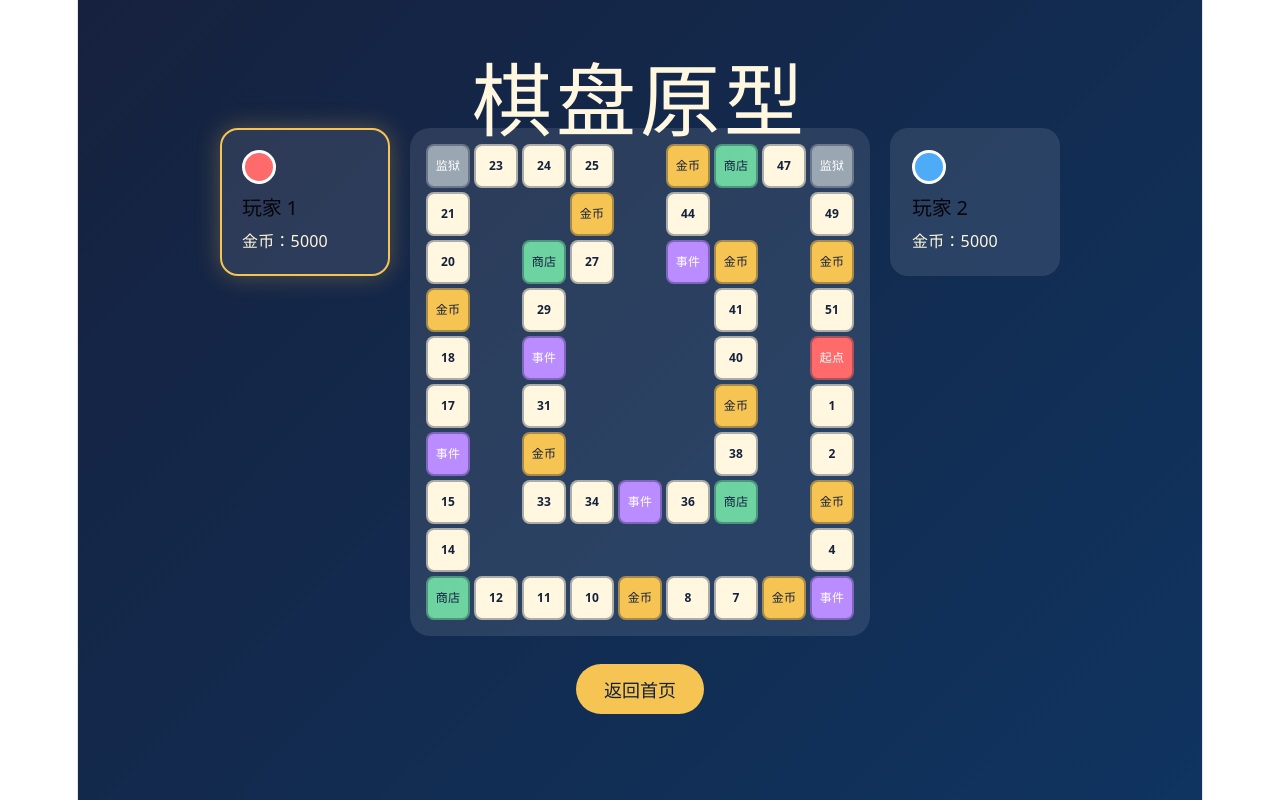
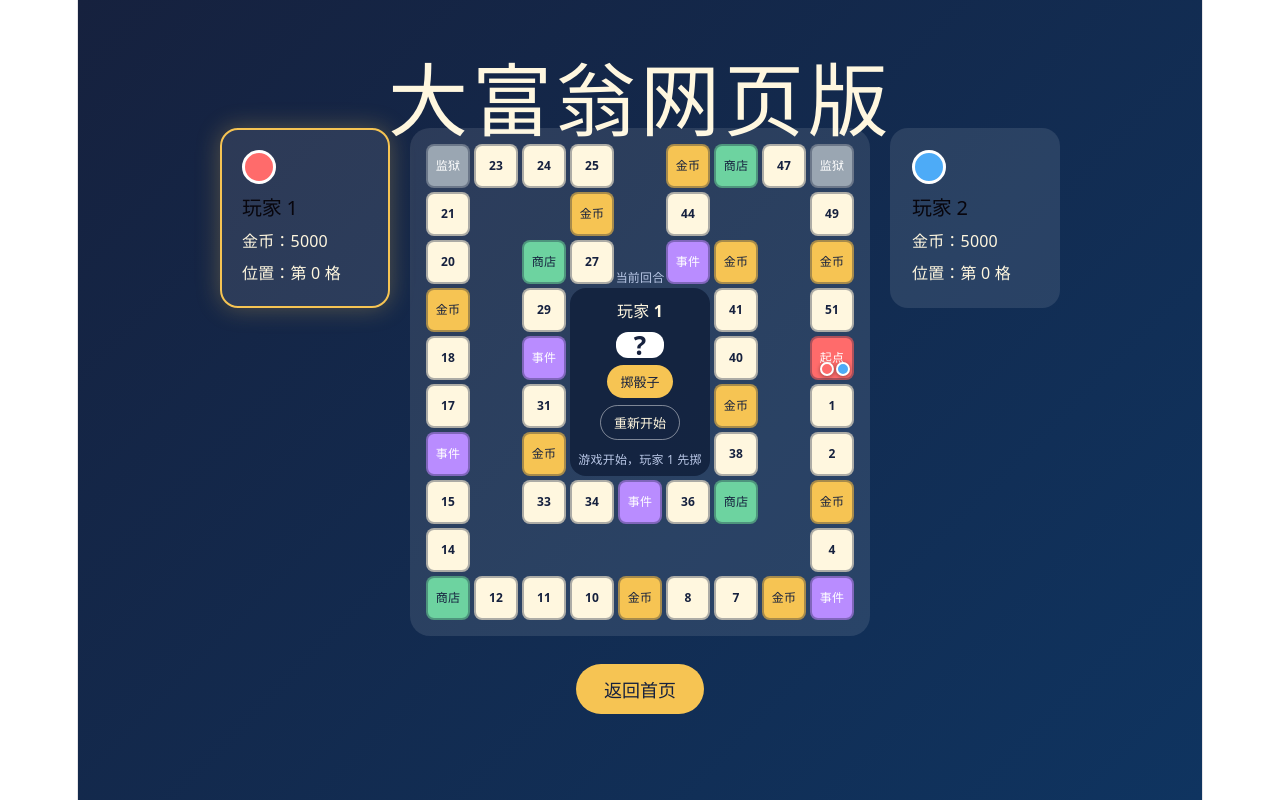
Before and after one commit to steeeeeeveee/monopoly-web-remake, a React (Vite) app in the folder web-remake/: page / in a window 1280 px wide. Both pictures are taken after a click on the button "开始游戏". Built offline with nearby package versions, Linux system fonts and the light colour scheme.

Commit message:
feat: add dice turns and piece movement

```diff
--- a/web-remake/src/App.css
+++ b/web-remake/src/App.css
@@ -132,3 +132,82 @@ button:focus-visible {
   color: #fff7df;
   font-size: 16px;
 }
+
+.tile {
+  position: relative;
+}
+
+.pieces {
+  position: absolute;
+  right: 2px;
+  bottom: 2px;
+  display: flex;
+  gap: 2px;
+}
+
+.piece {
+  width: 10px;
+  height: 10px;
+  border: 2px solid white;
+  border-radius: 50%;
+  box-shadow: 0 1px 4px rgb(0 0 0 / 40%);
+}
+
+.game-controls {
+  grid-column: 4 / 7;
+  grid-row: 4 / 8;
+  display: flex;
+  flex-direction: column;
+  align-items: center;
+  justify-content: center;
+  gap: 7px;
+  padding: 8px;
+  border-radius: 16px;
+  background: rgb(13 27 54 / 75%);
+  color: #fff7df;
+  text-align: center;
+}
+
+.game-controls p {
+  margin: 0;
+  color: #b9c7e6;
+  font-size: 12px;
+}
+
+.game-controls strong {
+  font-size: 16px;
+}
+
+.dice {
+  display: grid;
+  place-items: center;
+  width: 48px;
+  height: 48px;
+  border-radius: 12px;
+  background: white;
+  color: #16213e;
+  font-size: 26px;
+  font-weight: 800;
+}
+
+.game-controls button {
+  margin: 0;
+  padding: 7px 13px;
+  font-size: 13px;
+}
+
+.game-controls button:disabled {
+  cursor: not-allowed;
+  opacity: 0.55;
+  transform: none;
+}
+
+.secondary-button {
+  border: 1px solid rgb(255 255 255 / 45%);
+  background: transparent;
+  color: #fff7df;
+}
+
+.player-panel p + p {
+  margin-top: 6px;
+}
--- a/web-remake/src/App.tsx
+++ b/web-remake/src/App.tsx
@@ -1,22 +1,79 @@
-import { useState } from 'react'
+import { useEffect, useReducer, useState } from 'react'
 import { PlayerPanel } from './components/PlayerPanel'
 import { boardTiles } from './game/board'
+import {
+  createInitialGameState,
+  gameReducer,
+} from './game/gameReducer'
 import './App.css'
 
 function App() {
   const [gameStarted, setGameStarted] = useState(false)
+  const [gameState, dispatch] = useReducer(
+    gameReducer,
+    createInitialGameState(),
+  )
+
+  useEffect(() => {
+    if (
+      !gameStarted ||
+      gameState.phase !== 'moving'
+    ) {
+      return
+    }
+
+    const timerId = window.setTimeout(() => {
+      dispatch({ type: 'MOVE_ONE_STEP' })
+    }, 300)
+
+    return () => {
+      window.clearTimeout(timerId)
+    }
+  }, [
+    gameStarted,
+    gameState.phase,
+    gameState.movementQueue,
+  ])
+
+  const playerOne = gameState.players[0]
+  const playerTwo = gameState.players[1]
+  const currentPlayer =
+    gameState.players[gameState.currentPlayerId]
+
+  if (!playerOne || !playerTwo || !currentPlayer) {
+    return null
+  }
+
+  function startGame() {
+    dispatch({ type: 'RESET' })
+    setGameStarted(true)
+  }
+
+  function returnHome() {
+    dispatch({ type: 'RESET' })
+    setGameStarted(false)
+  }
+
+  function rollDice() {
+    const value = Math.floor(Math.random() * 6) + 1
+    dispatch({
+      type: 'ROLL',
+      value,
+    })
+  }
 
   if (gameStarted) {
     return (
       <main>
-        <h1>棋盘原型</h1>
+        <h1>大富翁网页版</h1>
 
         <div className="game-layout">
           <PlayerPanel
-            name="玩家 1"
-            money={5000}
-            color="#ff6b6b"
-            isActive={true}
+            name={playerOne.name}
+            money={playerOne.money}
+            position={playerOne.position}
+            color={playerOne.color}
+            isActive={gameState.currentPlayerId === 0}
           />
 
           <section className="board" aria-label="大富翁棋盘">
@@ -31,22 +88,69 @@ function App() {
                 title={`第 ${tile.index} 格`}
               >
                 {tile.label}
+
+                <div className="pieces">
+                  {gameState.players
+                    .filter(
+                      (player) =>
+                        !player.bankrupt &&
+                        player.position === tile.index,
+                    )
+                    .map((player) => (
+                      <span
+                        className="piece"
+                        key={player.id}
+                        style={{
+                          backgroundColor: player.color,
+                        }}
+                        role="img"
+                        aria-label={`${player.name}的棋子`}
+                      />
+                    ))}
+                </div>
               </div>
             ))}
+
+            <div className="game-controls" aria-live="polite">
+              <p>当前回合</p>
+              <strong>{currentPlayer.name}</strong>
+
+              <div className="dice">
+                {gameState.diceValue ?? '?'}
+              </div>
+
+              <button
+                type="button"
+                onClick={rollDice}
+                disabled={gameState.phase !== 'waitingForRoll'}
+              >
+                {gameState.phase === 'moving'
+                  ? '移动中…'
+                  : '掷骰子'}
+              </button>
+
+              <button
+                className="secondary-button"
+                type="button"
+                onClick={() => dispatch({ type: 'RESET' })}
+              >
+                重新开始
+              </button>
+
+              <p>{gameState.log[0]}</p>
+            </div>
           </section>
 
           <PlayerPanel
-            name="玩家 2"
-            money={5000}
-            color="#4dabf7"
-            isActive={false}
+            name={playerTwo.name}
+            money={playerTwo.money}
+            position={playerTwo.position}
+            color={playerTwo.color}
+            isActive={gameState.currentPlayerId === 1}
           />
         </div>
 
-        <button
-          type="button"
-          onClick={() => setGameStarted(false)}
-        >
+        <button type="button" onClick={returnHome}>
           返回首页
         </button>
       </main>
@@ -58,10 +162,7 @@ function App() {
       <h1>大富翁网页版</h1>
       <p>双人同屏游戏 · React + TypeScript</p>
 
-      <button
-        type="button"
-        onClick={() => setGameStarted(true)}
-      >
+      <button type="button" onClick={startGame}>
         开始游戏
       </button>
     </main>
--- a/web-remake/src/components/PlayerPanel.tsx
+++ b/web-remake/src/components/PlayerPanel.tsx
@@ -1,6 +1,7 @@
 interface PlayerPanelProps {
   name: string
   money: number
+  position: number
   color: string
   isActive: boolean
 }
@@ -8,6 +9,7 @@ interface PlayerPanelProps {
 export function PlayerPanel({
   name,
   money,
+  position,
   color,
   isActive,
 }: PlayerPanelProps) {
@@ -25,6 +27,7 @@ export function PlayerPanel({
 
       <h2>{name}</h2>
       <p>金币：{money}</p>
+      <p>位置：第 {position} 格</p>
     </article>
   )
 }
--- /dev/null
+++ b/web-remake/src/game/gameReducer.ts
@@ -0,0 +1,154 @@
+import type {
+  GameAction,
+  GameState,
+  Player,
+  PlayerId,
+} from './types'
+
+const BOARD_SIZE = 52
+const STARTING_MONEY = 5000
+const START_REWARD = 200
+
+function createPlayers(): Player[] {
+  return [
+    {
+      id: 0,
+      name: '玩家 1',
+      color: '#ff6b6b',
+      money: STARTING_MONEY,
+      position: 0,
+      bankrupt: false,
+    },
+    {
+      id: 1,
+      name: '玩家 2',
+      color: '#4dabf7',
+      money: STARTING_MONEY,
+      position: 0,
+      bankrupt: false,
+    },
+  ]
+}
+
+export function createInitialGameState(): GameState {
+  return {
+    players: createPlayers(),
+    currentPlayerId: 0,
+    phase: 'waitingForRoll',
+    diceValue: null,
+    movementQueue: [],
+    log: ['游戏开始，玩家 1 先掷骰。'],
+  }
+}
+
+function getNextPlayerId(currentPlayerId: PlayerId): PlayerId {
+  return currentPlayerId === 0 ? 1 : 0
+}
+
+export function gameReducer(
+  state: GameState,
+  action: GameAction,
+): GameState {
+  switch (action.type) {
+    case 'ROLL': {
+      if (state.phase !== 'waitingForRoll') {
+        return state
+      }
+
+      if (
+        !Number.isInteger(action.value) ||
+        action.value < 1 ||
+        action.value > 6
+      ) {
+        return state
+      }
+
+      const currentPlayer = state.players.find(
+        (player) => player.id === state.currentPlayerId,
+      )
+
+      if (!currentPlayer) {
+        return state
+      }
+
+      const movementQueue = Array.from(
+        { length: action.value },
+        (_, step) =>
+          (currentPlayer.position + step + 1) % BOARD_SIZE,
+      )
+
+      return {
+        ...state,
+        phase: 'moving',
+        diceValue: action.value,
+        movementQueue,
+        log: [
+          `${currentPlayer.name} 掷出了 ${action.value} 点`,
+          ...state.log,
+        ].slice(0, 6),
+      }
+    }
+
+    case 'MOVE_ONE_STEP': {
+      if (
+        state.phase !== 'moving' ||
+        state.movementQueue.length === 0
+      ) {
+        return state
+      }
+
+      const nextPosition = state.movementQueue[0]
+
+      if (nextPosition === undefined) {
+        return state
+      }
+
+      const remainingQueue = state.movementQueue.slice(1)
+      const passedStart = nextPosition === 0
+
+      const players = state.players.map((player) => {
+        if (player.id !== state.currentPlayerId) {
+          return player
+        }
+
+        return {
+          ...player,
+          position: nextPosition,
+          money:
+            player.money + (passedStart ? START_REWARD : 0),
+        }
+      })
+
+      const log = passedStart
+        ? [
+            `经过起点，获得 ${START_REWARD} 金币`,
+            ...state.log,
+          ].slice(0, 6)
+        : state.log
+
+      if (remainingQueue.length > 0) {
+        return {
+          ...state,
+          players,
+          movementQueue: remainingQueue,
+          log,
+        }
+      }
+
+      return {
+        ...state,
+        players,
+        currentPlayerId: getNextPlayerId(state.currentPlayerId),
+        phase: 'waitingForRoll',
+        movementQueue: [],
+        log: [
+          `移动到了第 ${nextPosition} 格`,
+          ...log,
+        ].slice(0, 6),
+      }
+    }
+
+    case 'RESET':
+      return createInitialGameState()
+  }
+}
--- /dev/null
+++ b/web-remake/src/game/types.ts
@@ -0,0 +1,35 @@
+export type PlayerId = 0 | 1
+
+export type GamePhase =
+  | 'waitingForRoll'
+  | 'moving'
+
+export interface Player {
+  id: PlayerId
+  name: string
+  color: string
+  money: number
+  position: number
+  bankrupt: boolean
+}
+
+export interface GameState {
+  players: Player[]
+  currentPlayerId: PlayerId
+  phase: GamePhase
+  diceValue: number | null
+  movementQueue: number[]
+  log: string[]
+}
+
+export type GameAction =
+  | {
+      type: 'ROLL'
+      value: number
+    }
+  | {
+      type: 'MOVE_ONE_STEP'
+    }
+  | {
+      type: 'RESET'
+    }
```
